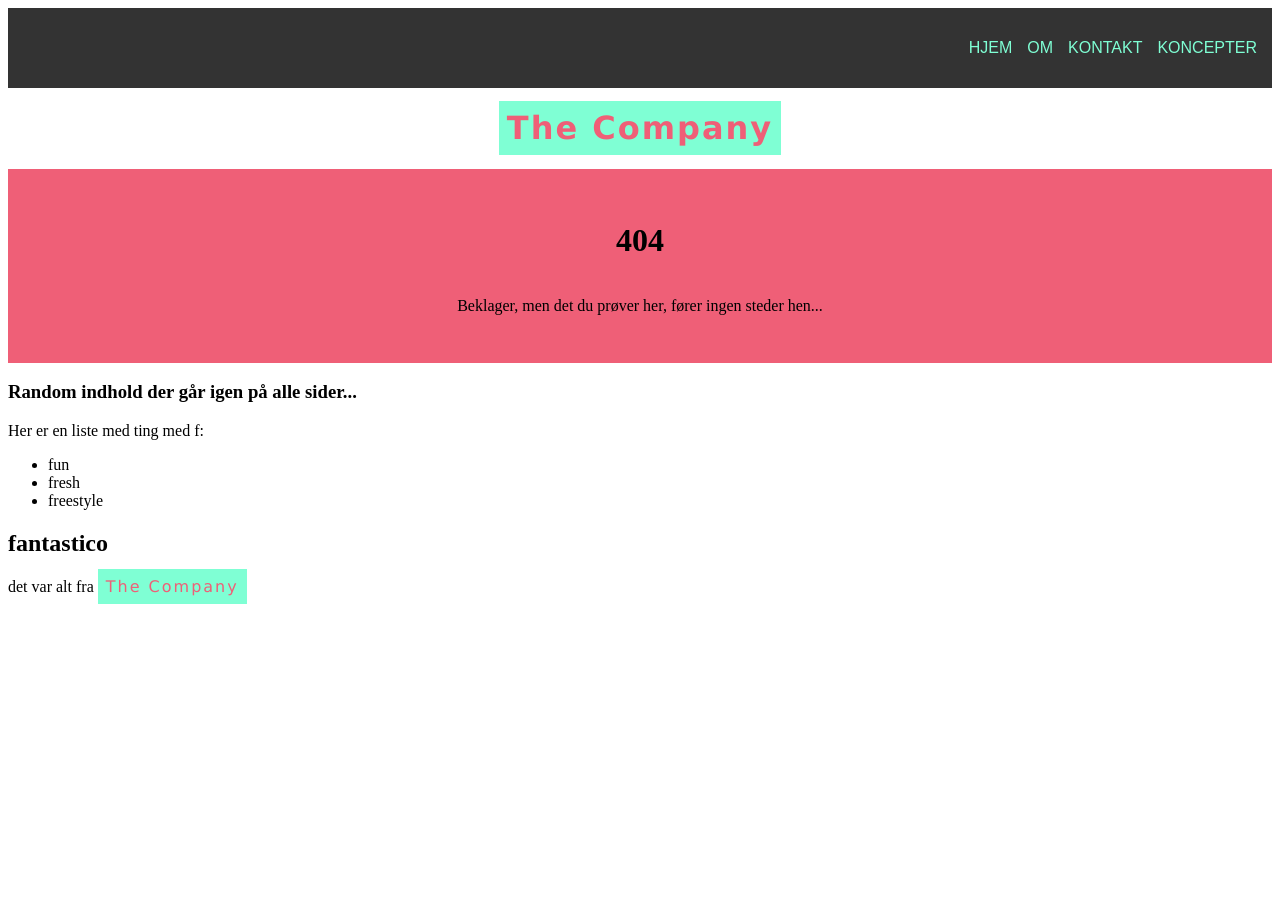
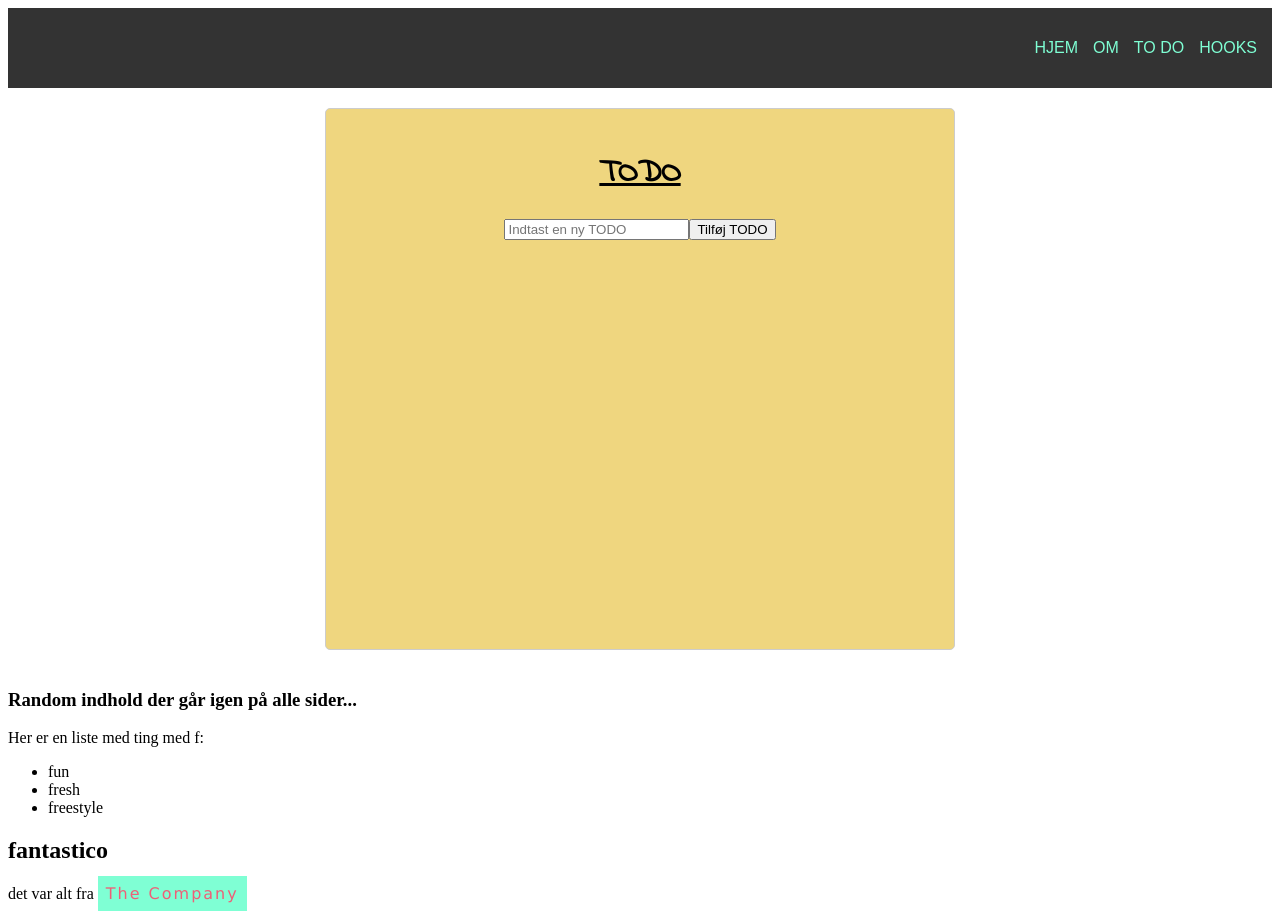
Before and after one commit to Marlenes-Dejlige-Organisation/SupabaseWallywood, a React (Vite) app: page /todo in a window 1280 px wide. Before the commit the page ends 800 px from the top, so only its background shows below. Built offline with nearby package versions, Linux system fonts and the light colour scheme.

Commit message:
todolist

```diff
--- a/src/App.jsx
+++ b/src/App.jsx
@@ -3,7 +3,9 @@ import { Header } from './components/Header/Header'
 import { Main } from './components/Main/Main'
 import { Footer } from './components/Footer/Footer'
 import { Home } from './pages/Home/Home'
+import { Hooks} from './pages/Hooks/Hooks'
 import { About } from './pages/About/About'
+import { ToDo } from './pages/ToDo/ToDo'
 import { Route, Routes } from 'react-router-dom'
 import { Navigation } from './components/Navigation/Navigation';
 import {NotFound} from './components/NotFound/NotFound'
@@ -15,11 +17,13 @@ function App() {
   return (
     <>
         <Navigation />
-    <Header/>
+
     <Main>
   <Routes>
         <Route index element={<Home />} />
         <Route path="/about" element={<About />} />
+        <Route path="/hooks" element={<Hooks />} />
+        <Route path="/todo" element={<ToDo />} />
         <Route path="*" element={<NotFound />} />
 
   </Routes>
--- /dev/null
+++ b/src/components/ClickCounter/ClickCounter.jsx
@@ -0,0 +1,22 @@
+import React, { useState } from 'react';
+
+export const ClickCounter = () => {
+  // Initialiserer state variabel 'count' med værdien 0
+  const [count, setCount] = useState(0);
+
+  // Funktion til at håndtere klik på knappen
+  const handleClick = () => {
+    // Opdaterer 'count' ved at tilføje 1 til den aktuelle værdi
+    setCount(count + 1);
+  };
+
+  return (
+    <div>
+      {/* Viser teksten med det dynamiske tal */}
+      <p>Du har klikket på knappen {count} antal gange.</p>
+
+      {/* Knap med onClick-handler, der udløser handleClick-funktionen */}
+      <button onClick={handleClick}>Klik her</button>
+    </div>
+  );
+};
--- /dev/null
+++ b/src/components/FavColor/FavColor.jsx
@@ -0,0 +1,25 @@
+import React, { useState } from "react";
+
+export function FavoriteColor() {
+  const [color, setColor] = useState("red");
+  const [buttonText, setButtonText] = useState("Blue");
+
+  const handleClick = () => {
+    if (color === "red") {
+      setColor("blue");
+      setButtonText("Red");
+    } else {
+      setColor("red");
+      setButtonText("Blue");
+    }
+  };
+
+  return (
+    <>
+      <h1>My favorite color is {color}!</h1>
+      <button type="button" onClick={handleClick}>
+        {buttonText}
+      </button>
+    </>
+  );
+}
--- /dev/null
+++ b/src/components/Greeting/Greeting.jsx
@@ -0,0 +1,27 @@
+import React, { useState } from 'react';
+
+export const GreetingComponent = () => {
+  // Initialiserer state variabel 'name' med en startværdi
+  const [name, setName] = useState('');
+
+  // Funktion til at håndtere ændringer i input feltet
+  const handleInputChange = (event) => {
+    // Opdaterer 'name' med værdien fra input feltet
+    setName(event.target.value);
+  };
+
+  return (
+    <div>
+      {/* Viser tekst med det dynamiske navn */}
+      <p>Send en hilsen til {name ? name : ''}</p>
+
+      {/* Input felt med onChange-handler, der udløser handleInputChange-funktionen */}
+      <input
+        type="text"
+        placeholder="Indtast navn"
+        value={name}
+        onChange={handleInputChange}
+      />
+    </div>
+  );
+};
--- a/src/components/Navigation/Navigation.jsx
+++ b/src/components/Navigation/Navigation.jsx
@@ -7,8 +7,8 @@ export const Navigation = () => {
       <ul>
         <li><NavLink to="/"className={styles.NavLink}>HJEM</NavLink></li>
         <li><NavLink to="/about"className={styles.NavLink}>OM</NavLink></li>
-        <li><NavLink to="/contact"className={styles.NavLink}>KONTAKT</NavLink></li>
-        <li><NavLink to="/products"className={styles.NavLink}>KONCEPTER</NavLink></li>
+        <li><NavLink to="/todo"className={styles.NavLink}>TO DO</NavLink></li>
+        <li><NavLink to="/hooks"className={styles.NavLink}>HOOKS</NavLink></li>
       </ul>
     </nav>
   );
--- a/src/pages/About/About.jsx
+++ b/src/pages/About/About.jsx
@@ -1,11 +1,11 @@
 import { ContentWrapper } from "../../components/ContentWrapper/ContentWrapper"
-import { Helmet } from 'react-helmet';
+
 import { TheCompany } from "../../components/TheCompany/TheCompany";
 
 export const About =() =>{
     return(
         <>
-        <Helmet><title>About The Company</title></Helmet>
+
         <ContentWrapper title="About">
             <h3>we are <TheCompany/></h3>
         </ContentWrapper>
--- /dev/null
+++ b/src/pages/Hooks/Hooks.jsx
@@ -0,0 +1,17 @@
+import { FavoriteColor } from "../../components/FavColor/FavColor"
+import {ClickCounter} from '../../components/ClickCounter/ClickCounter';
+import { GreetingComponent } from "../../components/Greeting/Greeting";
+export const Hooks =() =>{
+    return(
+        <>
+        <h2>Button:</h2>
+        <FavoriteColor />
+        <div>
+        <h2>Counter:</h2>
+        <ClickCounter />
+        <h2>Greeting:</h2>
+        <GreetingComponent />
+    </div>
+        </>
+    )
+}
--- a/src/pages/Products/Products.jsx
+++ /dev/null
@@ -1,5 +0,0 @@
-export const Products =() =>{
-    return(
-        <h1>welcome to the Products.jsx-page</h1>
-    )
-}
--- /dev/null
+++ b/src/pages/ToDo/ToDo.jsx
@@ -0,0 +1,79 @@
+import React, { useState } from 'react';
+import styles from './ToDo.module.scss';
+
+// Genbrugelig komponent til at vise en enkelt TODO
+const TodoItem = ({ todo, onDelete }) => {
+  return (
+    <div className={styles.todoItem}>
+      <span>{todo.text}</span>
+      <button className={styles.deleteButton} onClick={() => onDelete(todo.id)}>
+        -
+      </button>
+    </div>
+  );
+};
+
+export const ToDo = () => {
+  // State til at holde styr på TODOS
+  const [todos, setTodos] = useState([]);
+  // State til at holde styr på inputværdien i oprettelse af nye TODOS
+  const [newTodo, setNewTodo] = useState('');
+
+  // Funktion til at håndtere oprettelse af en ny TODO
+  const handleAddTodo = () => {
+    if (newTodo.trim() !== '') {
+      // Opretter en ny TODO og tilføjer den til TODOS-arrayet
+      setTodos([...todos, { id: Date.now(), text: newTodo }]);
+      // Nulstiller inputfeltet
+      setNewTodo('');
+    }
+  };
+
+  // Funktion til at håndtere sletning af en enkelt TODO
+  const handleDeleteTodo = (id) => {
+    // Filtrer TODOS-arrayet for at fjerne den valgte TODO
+    const updatedTodos = todos.filter((todo) => todo.id !== id);
+    setTodos(updatedTodos);
+  };
+
+  // Funktion til at håndtere sletning af alle TODOS
+  const handleDeleteAllTodos = () => {
+    // Nulstiller TODOS-arrayet
+    setTodos([]);
+  };
+
+  return (
+    <div className={styles.todoContainerMain}>
+    <div className={styles.todoContainer}>
+      <h1 className={styles.todoHeader}>TODO</h1>
+
+      {/* Inputfelt og knap til oprettelse af ny TODO */}
+      <div>
+        <input
+          type="text"
+          placeholder="Indtast en ny TODO"
+          value={newTodo}
+          onChange={(e) => setNewTodo(e.target.value)}
+        />
+        <button className={styles.addButton} onClick={handleAddTodo}>
+          Tilføj TODO
+        </button>
+      </div>
+
+      {/* Liste af TODOS */}
+      <div>
+        {todos.map((todo) => (
+          <TodoItem key={todo.id} todo={todo} onDelete={handleDeleteTodo} />
+        ))}
+      </div>
+
+      {/* Knap til at slette alle TODOS */}
+      {todos.length > 0 && (
+        <button className={styles.deleteAllButton} onClick={handleDeleteAllTodos}>
+          Slet Alle TODOS
+        </button>
+      )}
+    </div>
+    </div>
+  );
+};
--- /dev/null
+++ b/src/pages/ToDo/ToDo.module.scss
@@ -0,0 +1,55 @@
+/* ToDo.module.scss */
+@import url('https://fonts.googleapis.com/css2?family=Indie+Flower&display=swap');
+@import url('https://fonts.googleapis.com/css2?family=Inter:wght@300&display=swap');
+
+.todoContainerMain{
+    display: flex;
+    justify-content: center;
+
+}
+
+.todoContainer {
+    background-color: #EFD67F;
+    padding: 20px;
+    border: 1px solid #ccc;
+    border-radius: 5px;
+    margin: 20px;
+    width: 500px;
+    height: 500px;
+    padding-left: 4rem;
+    padding-right:4rem;
+    text-align: center;
+
+  }
+
+  .todoHeader {
+    font-family: 'Indie Flower', cursive;
+
+    font-size: 2rem;
+    text-decoration: underline;
+  }
+
+  .todoList {
+    list-style-type: none;
+    padding: 0;
+  }
+
+  .todoItem {
+    font-size: 1rem;
+    margin-bottom: 8px;
+    display: flex;
+    justify-content: space-between;
+    align-items: center;
+    line-height: 2rem;
+    font-family: 'Inter', sans-serif;
+
+  }
+
+  .deleteButton {
+    background-color: #ffffff00;
+    border: 1px solid black;
+    border-radius: 50%;
+    width: 20px;
+  height: 20px;
+    cursor: pointer;
+  }
```
Also changed, not shown: 1 other file (tests, documents, lock files or other folders).
